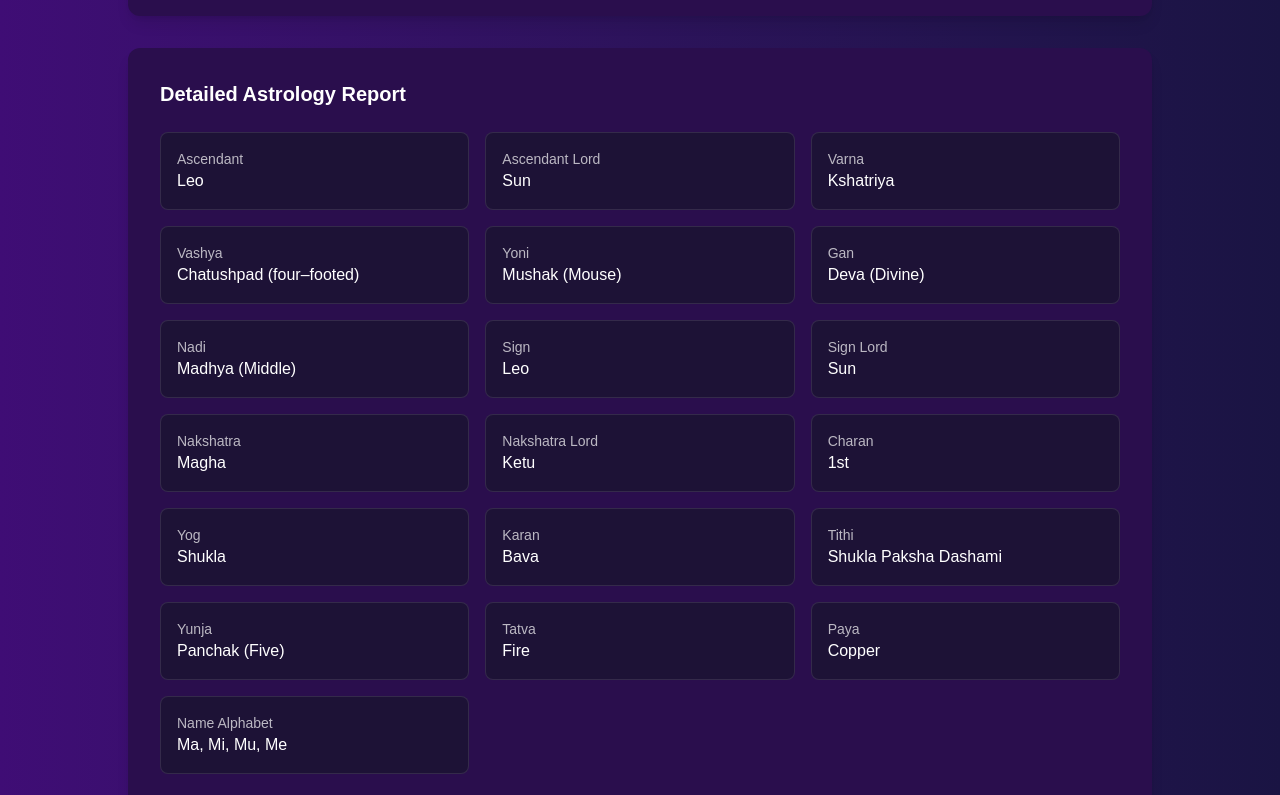
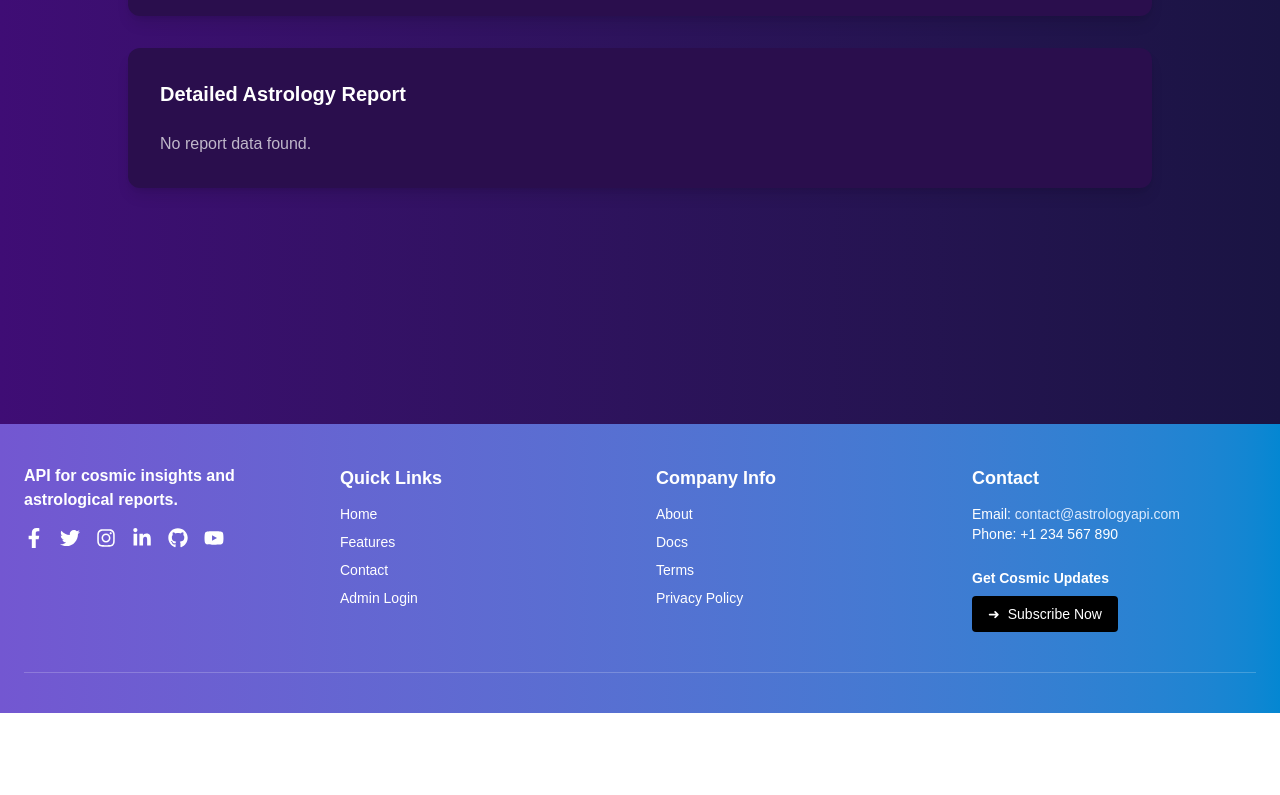
Before and after one commit to blackgrapes/astrology_black_grapes, a Next.js app: page /astroSummary in a window 1280 px wide. Shown: the part 440-1235 px from the top of the page. After the commit the page ends 1153 px from the top, so only its background shows below. Built offline with nearby package versions, Linux system fonts and the light colour scheme.

Commit message:
anas commit

```diff
--- a/package.json
+++ b/package.json
@@ -9,6 +9,7 @@
     "lint": "next lint"
   },
   "dependencies": {
+    "axios": "^1.11.0",
     "lucide-react": "^0.536.0",
     "next": "15.4.5",
     "react": "19.1.0",
--- /dev/null
+++ b/src/app/api/astro-details/route.ts
@@ -0,0 +1,33 @@
+// /src/app/api/astro-details/route.ts
+import { NextRequest, NextResponse } from 'next/server';
+
+export async function POST(req: NextRequest) {
+  const { day, month, year, hour, min, lat, lon, tzone } = await req.json();
+
+  const url = 'https://json.apireports.com/v1/astro_details';
+  const userId = process.env.ASTRO_API_USER_ID!;
+  const apiKey = process.env.ASTRO_API_KEY!;
+
+  const response = await fetch(url, {
+    method: 'POST',
+    headers: {
+      'Content-Type': 'application/json',
+      'Accept-Language': 'en',
+      Authorization:
+        'Basic ' + Buffer.from(`${userId}:${apiKey}`).toString('base64'),
+    },
+    body: JSON.stringify({
+      day,
+      month,
+      year,
+      hour,
+      min,
+      lat,
+      lon,
+      tzone,
+    }),
+  });
+
+  const data = await response.json();
+  return NextResponse.json(data);
+}
--- a/src/app/astroSummary/page.tsx
+++ b/src/app/astroSummary/page.tsx
@@ -1,30 +1,30 @@
 'use client';
 
+import { useEffect, useState } from 'react';
 import { Download } from 'lucide-react';
 
-const reportItems = [
-  { label: 'Ascendant', value: 'Leo' },
-  { label: 'Ascendant Lord', value: 'Sun' },
-  { label: 'Varna', value: 'Kshatriya' },
-  { label: 'Vashya', value: 'Chatushpad (four–footed)' },
-  { label: 'Yoni', value: 'Mushak (Mouse)' },
-  { label: 'Gan', value: 'Deva (Divine)' },
-  { label: 'Nadi', value: 'Madhya (Middle)' },
-  { label: 'Sign', value: 'Leo' },
-  { label: 'Sign Lord', value: 'Sun' },
-  { label: 'Nakshatra', value: 'Magha' },
-  { label: 'Nakshatra Lord', value: 'Ketu' },
-  { label: 'Charan', value: '1st' },
-  { label: 'Yog', value: 'Shukla' },
-  { label: 'Karan', value: 'Bava' },
-  { label: 'Tithi', value: 'Shukla Paksha Dashami' },
-  { label: 'Yunja', value: 'Panchak (Five)' },
-  { label: 'Tatva', value: 'Fire' },
-  { label: 'Paya', value: 'Copper' },
-  { label: 'Name Alphabet', value: 'Ma, Mi, Mu, Me' },
-];
+type ReportItem = {
+  label: string;
+  value: string;
+};
 
 export default function AstrologySummaryPage() {
+  const [reportItems, setReportItems] = useState<ReportItem[]>([]);
+
+  useEffect(() => {
+    const storedData = localStorage.getItem('astro_result');
+    if (storedData) {
+      try {
+        const parsedData = JSON.parse(storedData);
+        if (Array.isArray(parsedData)) {
+          setReportItems(parsedData);
+        }
+      } catch (err) {
+        console.error('Error parsing localStorage data:', err);
+      }
+    }
+  }, []);
+
   return (
     <div className="min-h-screen bg-gradient-to-r from-[#3f0d75] to-[#1a1443] text-white px-4 md:px-8 py-10">
       <div className="max-w-5xl mx-auto space-y-8">
@@ -64,6 +64,7 @@ export default function AstrologySummaryPage() {
         {/* Report Cards */}
         <div className="bg-[#2a0e4d] rounded-xl p-6 md:p-8 shadow-lg">
           <h2 className="text-xl font-semibold mb-6">Detailed Astrology Report</h2>
+          {reportItems.length > 0 ? (
             <div className="grid grid-cols-1 sm:grid-cols-2 md:grid-cols-3 gap-4">
               {reportItems.map((item, index) => (
                 <div
@@ -75,8 +76,10 @@ export default function AstrologySummaryPage() {
                 </div>
               ))}
             </div>
+          ) : (
+            <p className="text-white/70">No report data found.</p>
+          )}
         </div>
-
       </div>
     </div>
   );
--- a/src/app/components/contact/ContactPage.jsx
+++ b/src/app/components/contact/ContactPage.tsx
@@ -1,8 +1,14 @@
-// components/ContactPage.jsx
+'use client';
 
 import Image from 'next/image';
+import { FormEvent } from 'react';
 
 export default function ContactPage() {
+  const handleSubmit = (e: FormEvent<HTMLFormElement>) => {
+    e.preventDefault();
+    // You can handle form logic here
+  };
+
   return (
     <section className="bg-black text-white py-16 px-4 md:px-10 min-h-screen">
       <div className="max-w-7xl mx-auto grid md:grid-cols-2 gap-10">
@@ -14,13 +20,14 @@ export default function ContactPage() {
             We'd love to hear from you. Send us a message!
           </p>
 
-          <form className="space-y-4">
+          <form onSubmit={handleSubmit} className="space-y-4">
             <div>
               <label className="block text-sm font-semibold mb-1">Name</label>
               <input
                 type="text"
                 placeholder="Your Name"
                 className="w-full rounded bg-gray-800 text-white px-4 py-2 focus:outline-none focus:ring-2 focus:ring-purple-500"
+                required
               />
             </div>
             <div>
@@ -29,14 +36,16 @@ export default function ContactPage() {
                 type="email"
                 placeholder="your.email@example.com"
                 className="w-full rounded bg-gray-800 text-white px-4 py-2 focus:outline-none focus:ring-2 focus:ring-purple-500"
+                required
               />
             </div>
             <div>
               <label className="block text-sm font-semibold mb-1">Message</label>
               <textarea
-                rows="5"
+                rows={5}
                 placeholder="Your message..."
                 className="w-full rounded bg-gray-800 text-white px-4 py-2 focus:outline-none focus:ring-2 focus:ring-purple-500"
+                required
               ></textarea>
             </div>
             <button
@@ -56,12 +65,12 @@ export default function ContactPage() {
               src="https://www.google.com/maps/embed?pb=..."
               className="w-full h-[300px] md:h-[400px] rounded"
               style={{ border: 0 }}
-              allowFullScreen=""
+              allowFullScreen
               loading="lazy"
               referrerPolicy="no-referrer-when-downgrade"
             />
           </div>
-          <p className="text-sm text-gray-300 text-center">
+          <p className="text-sm text-gray-300 text-center mt-4">
             Reach out to integrate astrology into your platform.
           </p>
         </div>
--- a/src/app/components/features/form/AstroForm.tsx
+++ b/src/app/components/features/form/AstroForm.tsx
@@ -1,7 +1,10 @@
 "use client";
+
 import React, { useState } from "react";
+import { useRouter } from "next/navigation";
 
 const AstroForm = () => {
+  const router = useRouter();
   const [formData, setFormData] = useState({
     day: "",
     month: "",
@@ -13,14 +16,45 @@
     timezone: "",
   });
 
+  const [loading, setLoading] = useState(false);
+    console.log("[ASTRO_DETAILS_API_URL]", process.env.ASTRO_API_USER_ID, process.env.ASTRO_API_KEY);
+
   const handleChange = (e: React.ChangeEvent<HTMLInputElement>) => {
     setFormData((prev) => ({ ...prev, [e.target.name]: e.target.value }));
   };
 
-    const handleSubmit = (e: React.FormEvent<HTMLFormElement>) => {
+  const handleSubmit = async (e: React.FormEvent<HTMLFormElement>) => {
     e.preventDefault();
-      console.log("Submitted Data:", formData);
-      // TODO: API call
+    setLoading(true);
+
+    try {
+      const res = await fetch("/api/astro-details", {
+        method: "POST",
+        headers: {
+          "Content-Type": "application/json",
+        },
+        body: JSON.stringify({
+          day: parseInt(formData.day),
+          month: parseInt(formData.month),
+          year: parseInt(formData.year),
+          hour: parseInt(formData.hour),
+          min: parseInt(formData.minute),
+          lat: parseFloat(formData.latitude),
+          lon: parseFloat(formData.longitude),
+          tzone: parseFloat(formData.timezone),
+        }),
+      });
+
+      const data = await res.json();
+      localStorage.setItem("astro_result", JSON.stringify(data.data));
+      router.push("/astroSummary");
+      console.log(localStorage.getItem("astro_result"));
+
+    } catch (err) {
+      console.error("API Error:", err);
+    } finally {
+      setLoading(false);
+    }
   };
 
   return (
@@ -28,12 +62,10 @@
       <h1 className="text-4xl font-extrabold mb-2">Astro Details Report</h1>
       <p className="text-center text-sm max-w-xl mb-8 text-gray-300">
         Unlock comprehensive astrological insights by generating detailed reports based on precise birth information.
-          Discover planetary positions, house placements, and key astrological yogas.
       </p>
 
       <form onSubmit={handleSubmit} className="bg-gray-900 p-8 rounded-lg w-full max-w-2xl">
         <h2 className="text-xl font-bold mb-4">Enter Birth Details</h2>
-          <p className="text-sm text-gray-400 mb-6">Provide the necessary information to generate your astrological report.</p>
         <div className="grid grid-cols-1 md:grid-cols-2 gap-4">
           <input name="day" placeholder="DD" onChange={handleChange} className="input" />
           <input name="month" placeholder="MM" onChange={handleChange} className="input" />
@@ -42,11 +74,15 @@
           <input name="minute" placeholder="MM" onChange={handleChange} className="input" />
           <input name="latitude" placeholder="e.g., 28.6139" onChange={handleChange} className="input" />
           <input name="longitude" placeholder="e.g., 77.2090" onChange={handleChange} className="input" />
-            <input name="timezone" placeholder="e.g., 5.5 (for IST)" onChange={handleChange} className="input" />
+          <input name="timezone" placeholder="e.g., 5.5" onChange={handleChange} className="input" />
         </div>
 
-          <button type="submit" className="w-full mt-6 bg-violet-500 hover:bg-violet-600 text-white font-semibold py-2 px-4 rounded">
-            Generate Report
+        <button
+          type="submit"
+          className="w-full mt-6 bg-violet-500 hover:bg-violet-600 text-white font-semibold py-2 px-4 rounded"
+          disabled={loading}
+        >
+          {loading ? "Generating..." : "Generate Report"}
         </button>
       </form>
     </div>
```
Also changed, not shown: src/app/components/about/Resources.tsx (renamed from src/app/components/about/Resources.jsx), src/app/components/about/SupportedSystems.tsx (renamed from src/app/components/about/SupportedSystems.jsx), src/app/components/landing/PopularFeatures.tsx (renamed from src/app/components/landing/PopularFeatures.jsx), 1 other file (tests, documents, lock files or other folders). Lines whose indentation alone changed are shown as unchanged.
